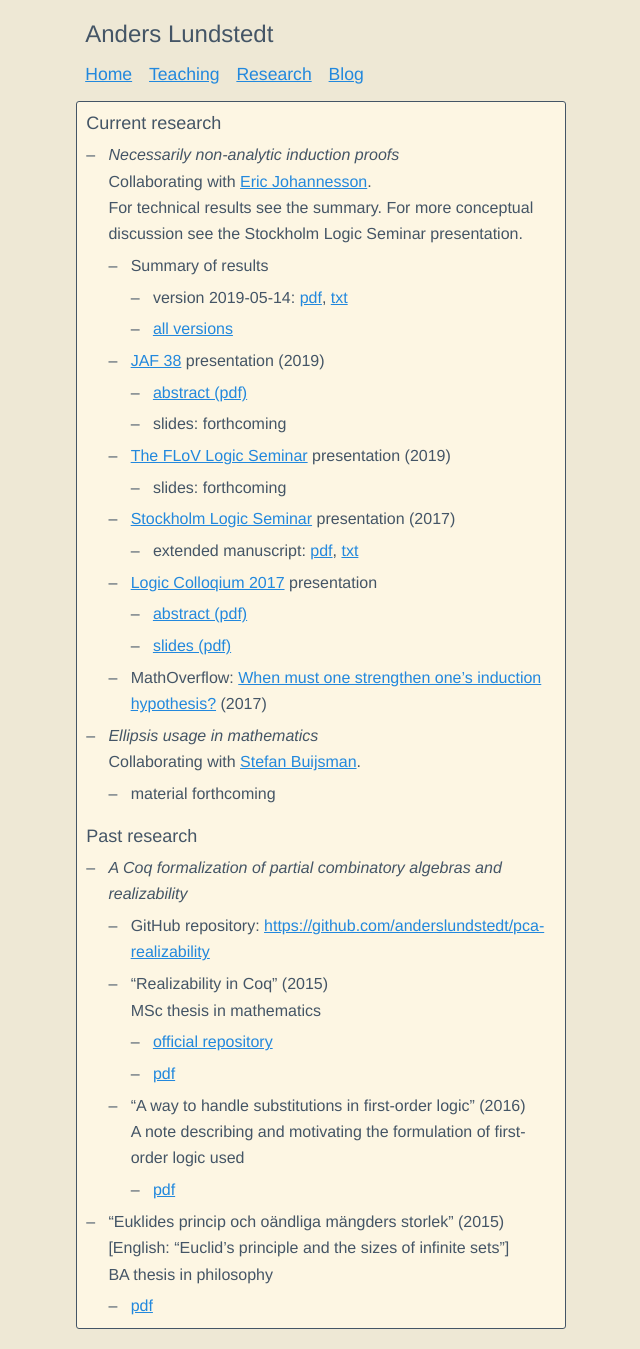
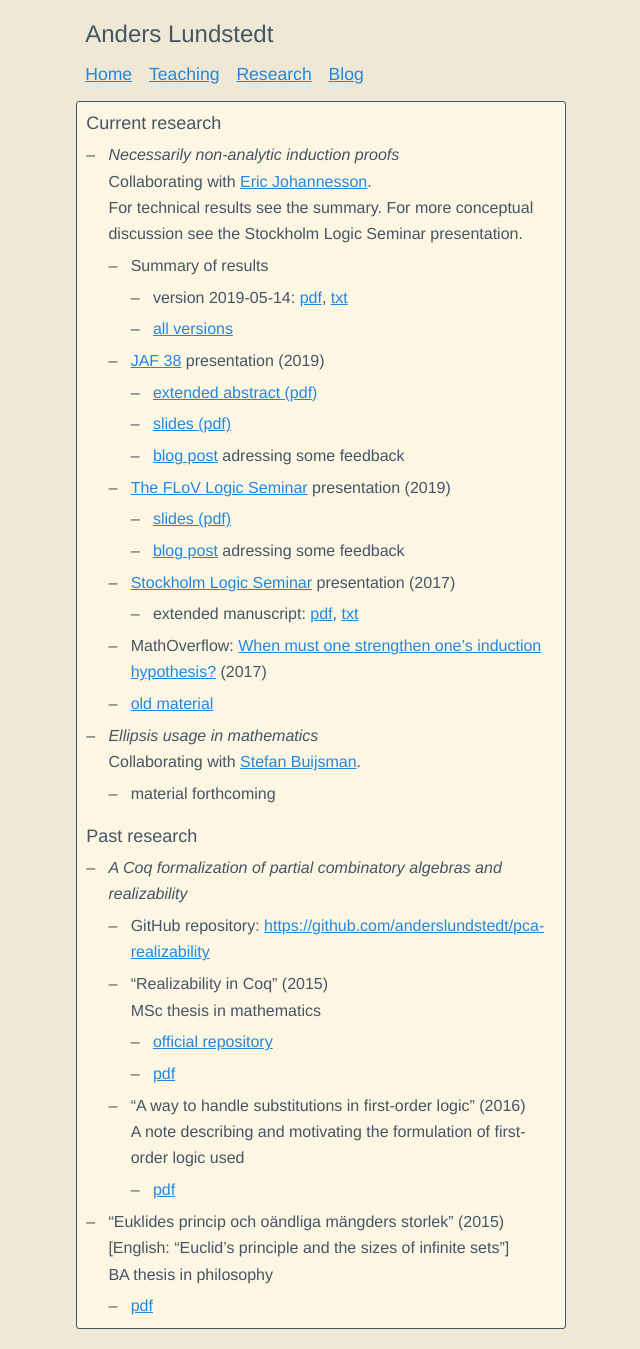
Before and after one commit to anderslundstedt/anderslundstedt.github.io, a Jekyll site: the page built from research/index.md, in a window 1280 px wide. Shown: the whole page, without its empty margins (319-959 px from the left). Built offline with Jekyll 4.4.1, drawn with Linux system fonts in a browser that asks for light colours.

Commit message:
slides from FLoV logsem and from JAF 38

```diff
--- a/research/index.md
+++ b/research/index.md
@@ -13,23 +13,24 @@ title: Research
       [txt](non_analytic_induction/summary/lundstedt_non_analytic_induction_summary_20190514.txt)
     - [all versions](non_analytic_induction/summary/)
   - [JAF 38](https://jaf2019nyc.com) presentation (2019)
-    - [abstract (pdf)](non_analytic_induction/JAF38/lundstedt_non_analytic_induction_JAF38_abstract_2019.pdf)
-    - slides: forthcoming
+    - [extended abstract (pdf)](non_analytic_induction/JAF38/lundstedt_non_analytic_induction_JAF38_abstract_2019.pdf)
+    - [slides (pdf)](non_analytic_induction/JAF38/lundstedt_non_analytic_induction_JAF38_slides_2019.pdf)
+    - [blog post]({% post_url 2019-05-30-Slides-Necessarily-non-analytic-induction-proofs %})
+      adressing some feedback
   - [The FLoV Logic Seminar](https://flov.gu.se/english/research/seminars/logic)
     presentation (2019)
-    - slides: forthcoming
+    - [slides (pdf)](non_analytic_induction/FLoV_logsem_2019/lundstedt_non_analytic_induction_FLoV_logsem_2019.pdf)
+    - [blog post]({% post_url 2019-05-30-Slides-Necessarily-non-analytic-induction-proofs %})
+      adressing some feedback
   - [Stockholm Logic Seminar](http://logic.math.su.se/seminar)
     presentation (2017)
     - extended manuscript:
       [pdf](non_analytic_induction/sthlm_logsem2017/lundstedt_non_analytic_induction_sthlm_logsem_2017.pdf),
       [txt](non_analytic_induction/sthlm_logsem2017/lundstedt_non_analytic_induction_sthlm_logsem_2017.txt)
-  - [Logic Colloqium 2017](https://www.math-stockholm.se/konferenser-och-akti/logic-in-stockholm-2/logic-colloquium-201)
-    presentation
-    - [abstract (pdf)](non_analytic_induction/LC2017/lundstedt_non_analytic_induction_LC2017_abstract_2017.pdf)
-    - [slides (pdf)](non_analytic_induction/LC2017/lundstedt_non_analytic_induction_LC2017_slides_2017.pdf)
   - MathOverflow:
     [When must one strengthen one's induction hypothesis?](https://mathoverflow.net/questions/258761/when-must-one-strengthen-ones-induction-hypothesis)
     (2017)
+  - [old material](non_analytic_induction/old_material.html)
 - *Ellipsis usage in mathematics*
   Collaborating with [Stefan Buijsman](https://www.philosophy.su.se/forskning/v%C3%A5ra-forskare/doktorander/stefan-buijsman-1.203331).
   - material forthcoming
```
Also changed, not shown: _posts/2019-05-30-Slides-Necessarily-non-analytic-induction-proofs.md (added, +48 -0 lines), research/non_analytic_induction/old_material.md (added, +10 -0 lines), 2 other files.
